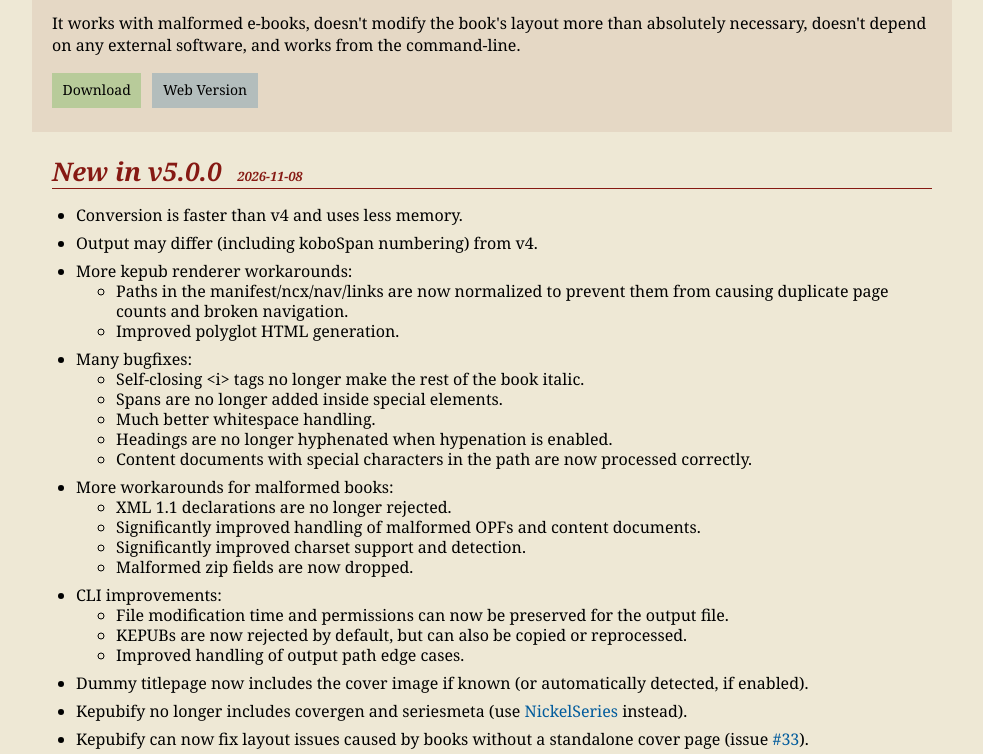
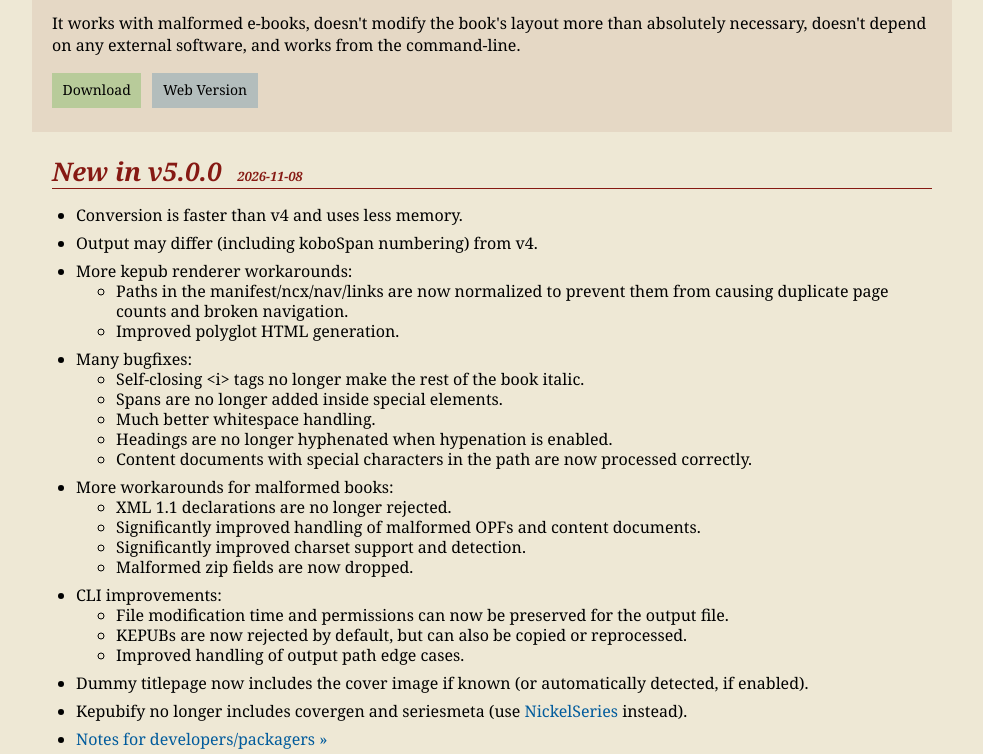
Before and after one commit to pgaskin/kepubify, a website: page website/static/index.html in a window 1280 px wide. Shown: the part 163-917 px from the top of the page, without its empty margins (148-1131 px from the left). Drawn offline with Linux system fonts and the light colour scheme; a web font is replaced by a local one.

Commit message:
website: Fix leftover changelog line

```diff
--- a/website/static/index.html
+++ b/website/static/index.html
@@ -68,7 +68,6 @@
                 </li>
                 <li>Dummy titlepage now includes the cover image if known (or automatically detected, if enabled).</li>
                 <li>Kepubify no longer includes covergen and seriesmeta (use <a href="./ns/">NickelSeries</a> instead).</li>
-                <li>Kepubify can now fix layout issues caused by books without a standalone cover page (issue <a href="https://github.com/pgaskin/kepubify/issues/33">#33</a>).</li>
                 <li><a href="javascript:void(0)" onclick="document.querySelector('ul#dev-v5-0-0').classList.toggle('hidden')">Notes for developers/packagers &raquo;</a></li>
             </ul>
             <ul id="dev-v5-0-0" class="some-space hidden">
```
